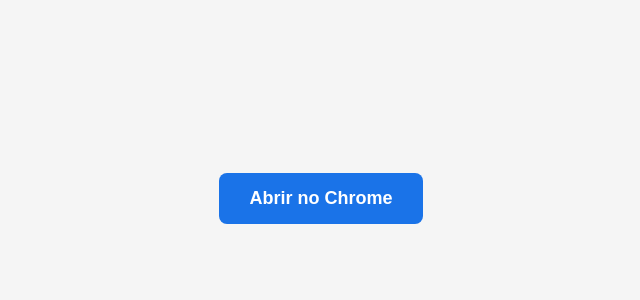
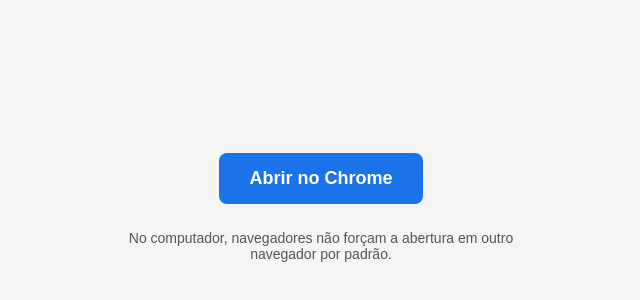
Before and after one commit to fortunatos/LabTestes, a plain HTML site: page index.html in a window 1280 px wide. Shown: the part 202-502 px from the top of the page, without its empty margins (319-959 px from the left). Drawn offline with Linux system fonts and the light colour scheme.

Commit message:
Atualizar o index.html

```diff
--- a/index.html
+++ b/index.html
@@ -3,16 +3,20 @@
 <head>
     <meta charset="UTF-8">
     <meta name="viewport" content="width=device-width, initial-scale=1.0">
-    <title>Abrir no Chrome via Esquema Direto</title>
+    <title>Abrir no Chrome</title>
     <style>
         body {
             font-family: Arial, sans-serif;
             display: flex;
+            flex-direction: column;
+            gap: 12px;
             justify-content: center;
             align-items: center;
             height: 100vh;
             margin: 0;
             background-color: #f5f5f5;
+            padding: 16px;
+            text-align: center;
         }
         .btn-chrome {
             display: inline-block;
@@ -24,14 +28,47 @@
             text-decoration: none;
             border-radius: 8px;
         }
+        .aviso {
+            max-width: 420px;
+            font-size: 14px;
+            color: #555;
+        }
     </style>
 </head>
 <body>
 
-    <!-- Link usando o esquema direto do Google Chrome -->
-    <a class="btn-chrome" href="googlechrome://navigate?url=https://google.com">
+    <a id="abrir-chrome" class="btn-chrome" href="https://google.com" rel="noopener noreferrer">
         Abrir no Chrome
     </a>
+    <p id="aviso" class="aviso"></p>
+
+    <script>
+        (function () {
+            const targetUrl = "https://google.com";
+            const link = document.getElementById("abrir-chrome");
+            const aviso = document.getElementById("aviso");
+            const ua = navigator.userAgent || "";
+
+            const isAndroid = /Android/i.test(ua);
+            const isIOS = /iPhone|iPad|iPod/i.test(ua);
+
+            if (isAndroid) {
+                // Remove "https://" para montar o intent do Android
+                const cleanUrl = targetUrl.replace(/^https?:\/\//i, "");
+                link.href = `intent://${cleanUrl}#Intent;scheme=https;package=com.android.chrome;end`;
+            } else if (isIOS) {
+                // No iOS, usa googlechromes:// com a URL codificada
+                const encodedUrl = encodeURIComponent(targetUrl);
+                link.href = `googlechromes://${targetUrl.replace(/^https?:\/\//i, "")}`;
+                // Alternativa em alguns contextos iOS: googlechrome://navigate?url=${encodedUrl}
+            } else {
+                // Em computadores, o link abre normalmente no navegador padrão
+                link.href = targetUrl;
+                link.target = "_blank";
+                aviso.textContent = "No computador, navegadores não forçam a abertura em outro navegador por padrão.";
+            }
+        })();
+    </script>
 
 </body>
 </html>
```
